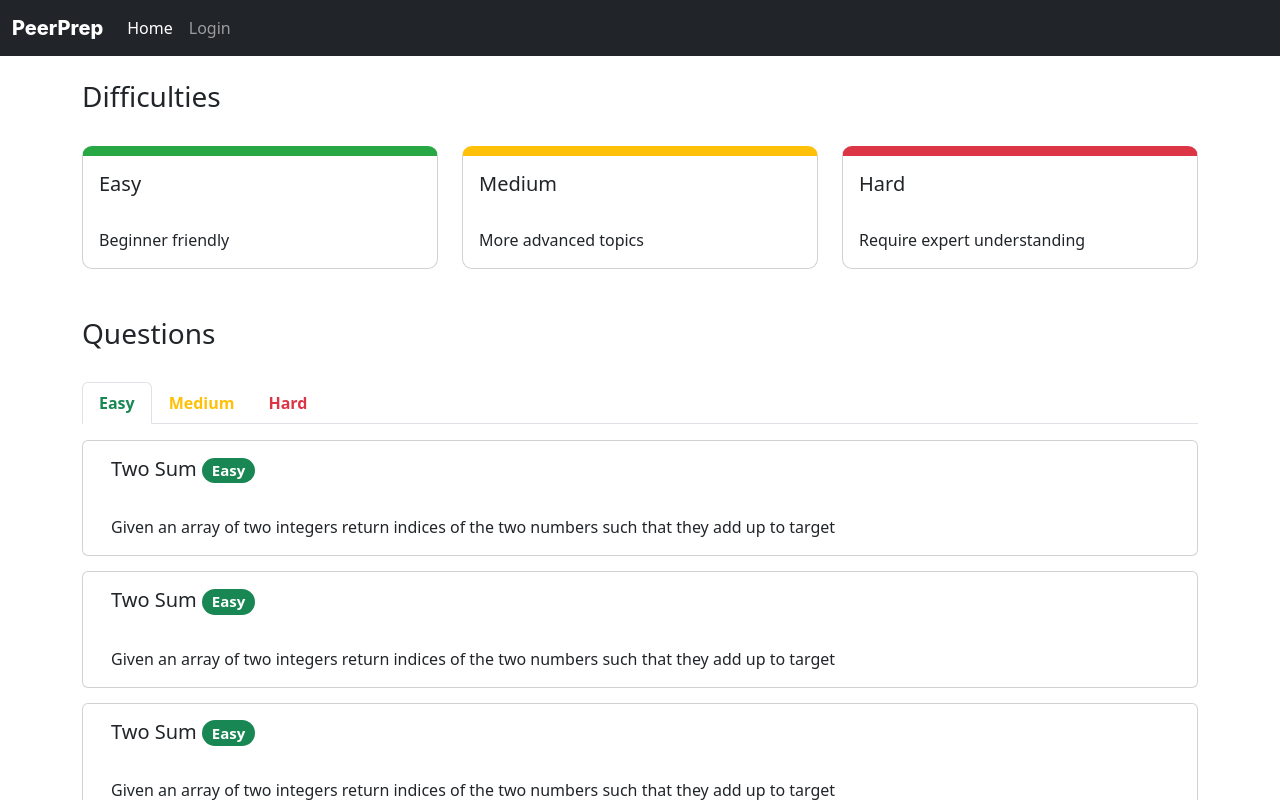
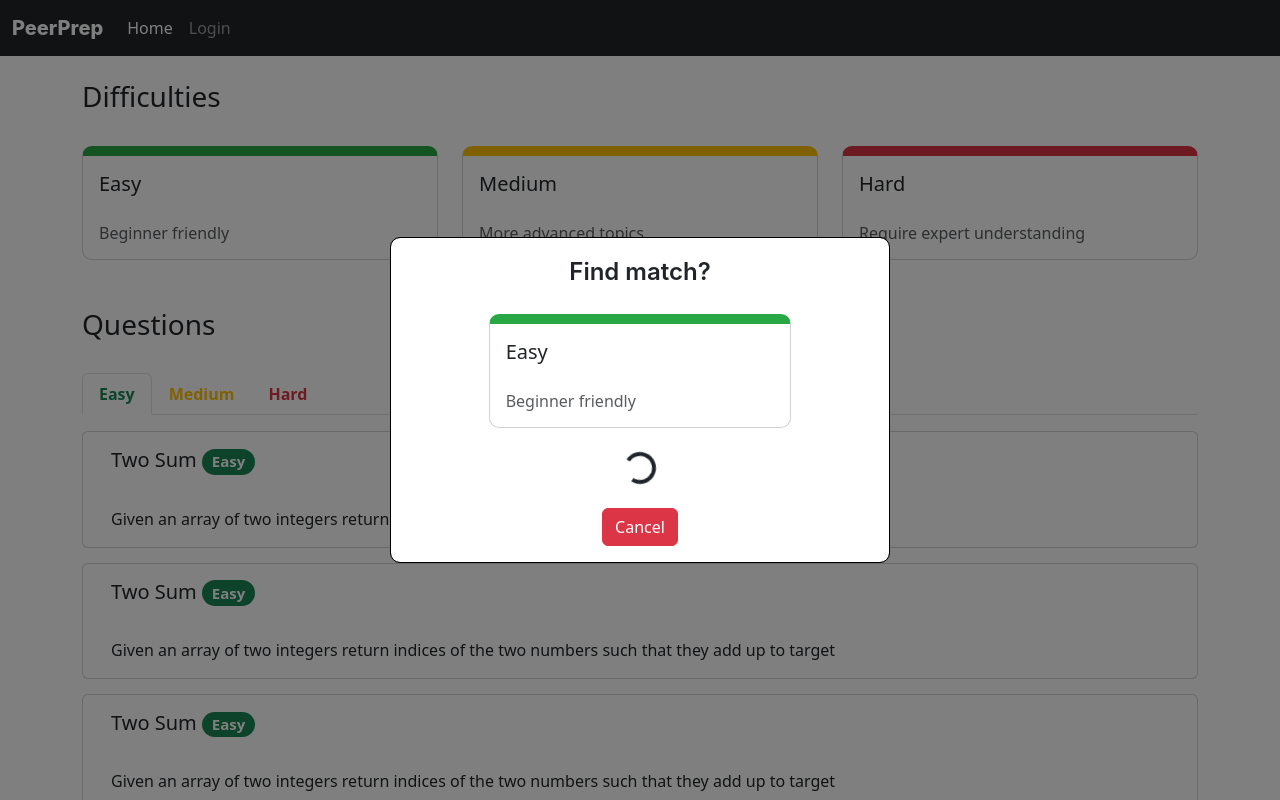
Before and after one commit to jlxw48/CS3219-PeerPrep, a React (Create React App) app in the folder front-end/: page / in a window 1280 px wide. Shown: the top 800 px of the page. Built offline with nearby package versions, Linux system fonts and the light colour scheme.

Commit message:
Add find match modal

```diff
--- a/front-end/src/css/App.css
+++ b/front-end/src/css/App.css
@@ -1,9 +1,5 @@
 .App {
   text-align: center;
-}
-
-body {
-  background: black;
 }
 
 .App-logo {
--- /dev/null
+++ b/front-end/src/css/FindMatchModal.css
@@ -0,0 +1,16 @@
+.find-match-modal .modal-content {
+    border-radius: 10px !important;
+    border: 1px solid black;
+    background:
+}
+
+.find-match-modal-header {
+    text-align: center;
+    font-family: 'Inter', sans-serif;
+    font-weight: 600;
+    font-size: x-large;
+}
+
+.find-match-modal .match-icon {
+    color: #495057;
+}
--- a/front-end/src/home/Home.jsx
+++ b/front-end/src/home/Home.jsx
@@ -3,6 +3,7 @@ import Difficulties from './difficulties/Difficulties';
 import Container from 'react-bootstrap/Container'
 import Questions from './questions/Questions';
 import Seeds from '../Seeds';
+import FindMatchModal from './match/FindMatchModal';
 
 function Home() {
     const seeds = Seeds();
@@ -13,6 +14,7 @@ function Home() {
                 <br /><br />
                 <Questions questions={seeds.questions} />
             </Container>
+            <FindMatchModal />
         </>
     )
 }
--- a/front-end/src/home/difficulties/DifficultyCard.jsx
+++ b/front-end/src/home/difficulties/DifficultyCard.jsx
@@ -7,7 +7,7 @@ function DifficultyCard(props) {
         <Card className={"difficulty-card " + props.difficulty}>
             <Card.Body>
                 <Card.Title>{props.difficulty}</Card.Title><br/>
-                <Card.Text>{cardTextMap[props.difficulty]}</Card.Text>
+                <Card.Subtitle className="text-muted">{cardTextMap[props.difficulty]}</Card.Subtitle>
             </Card.Body>
         </Card>
     )
--- /dev/null
+++ b/front-end/src/home/match/FindMatchModal.jsx
@@ -0,0 +1,38 @@
+import React from "react";
+import { useState } from "react";
+import Modal from "react-bootstrap/Modal"
+import DifficultyCard from "../difficulties/DifficultyCard";
+import Button from "react-bootstrap/Button";
+import Row from 'react-bootstrap/Row'
+import Col from 'react-bootstrap/Col'
+import '../../css/FindMatchModal.css'
+import { faUserFriends } from "@fortawesome/free-solid-svg-icons";
+import { FontAwesomeIcon } from '@fortawesome/react-fontawesome'
+import { Spinner } from "react-bootstrap";
+
+function FindMatchModal() {
+    const [finding, setFinding] = useState(false);
+
+    return (
+        <Modal className="find-match-modal" show={true} centered>
+            <Modal.Body>
+                <div className="find-match-modal-header">Find match?</div><br />
+                <Row className="justify-content-center">
+                    <Col md="8">
+                        <DifficultyCard difficulty="easy" />
+                    </Col>
+                </Row><br />
+                <Row className="justify-content-center">
+                    {finding && <FontAwesomeIcon icon={faUserFriends} size="4x" className="match-icon" />}
+                    {finding || <Spinner animation="border" />}
+                </Row><br />
+                <div className="text-center">
+                    {finding && <Button variant="dark">Find Match</Button>}
+                    {finding || <Button variant="danger">Cancel</Button>}
+                </div>
+            </Modal.Body>
+        </Modal>
+    )
+}
+
+export default FindMatchModal;
--- a/front-end/src/login/Login.jsx
+++ b/front-end/src/login/Login.jsx
@@ -37,7 +37,7 @@ function Login() {
                                     </Row>
                                     <Row>
                                         <Col md="10">
-                                            <Button variant="primary" type="submit" className="float-end bg-dark">
+                                            <Button variant="dark" type="submit" className="float-end">
                                                 Login
                                             </Button>
                                         </Col>
```
